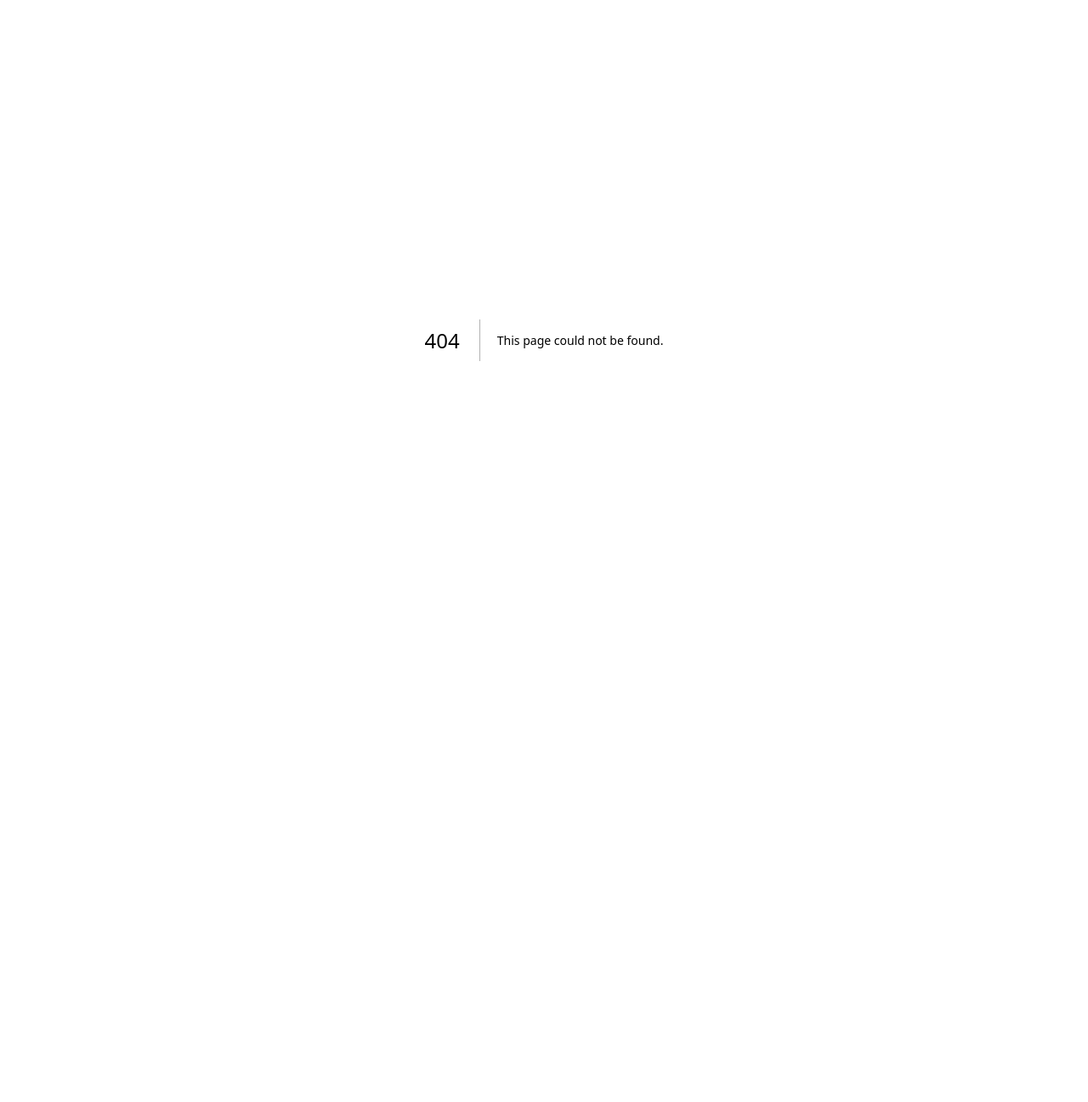
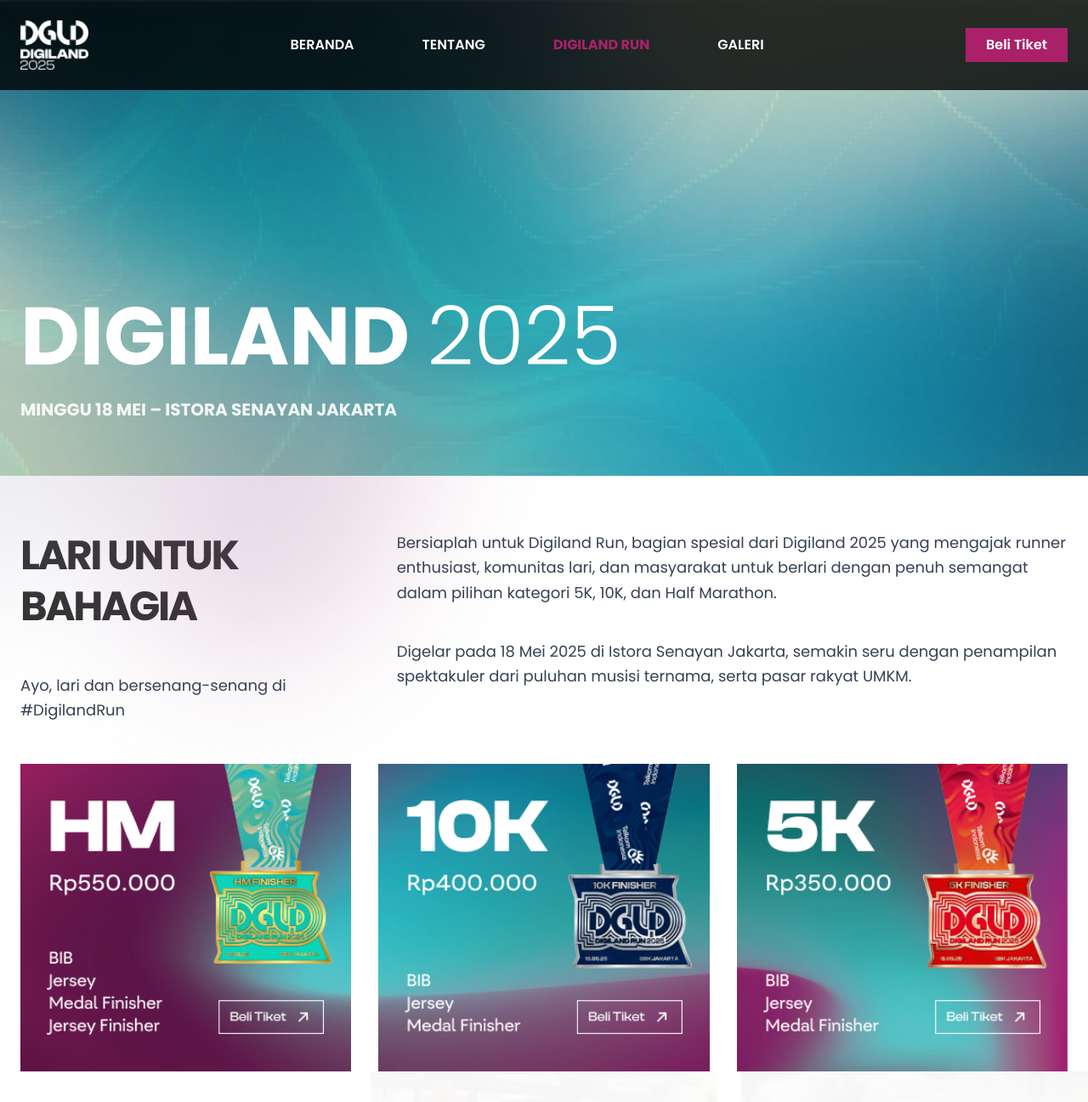
Before and after one commit to pbagastama/godigi-fe, a Next.js app: page /digiland-run in a window 1280 px wide. Before the commit this address had no page. Shown: the top 1297 px of the page at 85% size. Before the commit the page ends 800 px from the top, so only its background shows below. Built offline with nearby package versions, Linux system fonts and the light colour scheme.

Commit message:
🚀 Update: Add Layout Digiland Run

```diff
--- /dev/null
+++ b/app/digiland-run/page.tsx
@@ -0,0 +1,194 @@
+'use client';
+
+import Image from 'next/image';
+import Layout from '@/components/Layout';
+import Link from 'next/link';
+import SponsorSection from '@/components/SponsorSection';
+import TicketPurchaseSection from '@/components/TicketPurchaseSection';
+
+export default function DigilandRunPage() {
+  const marqueeText1 = '#DigilandRun • #DigilandMusic • #PasarRakyatDigiland';
+  const marqueeText2 =
+    '#ElevatingYourFuture • #ElevatingYourJoy • #Digiland2025';
+
+  return (
+    <Layout>
+      {/* Hero Section */}
+      <section
+        id='tentang'
+        className='relative min-h-[54vh] md:min-h-[70vh] flex flex-col items-center justify-end text-white pt-32 pb-6 md:pb-16'>
+        <div className='absolute inset-0 z-0'>
+          <Image
+            src='/assets/bg-section-header.png'
+            alt='Galeri Hero Background'
+            fill
+            className='object-cover'
+          />
+        </div>
+        <div className='flex flex-col-reverse md:flex-row items-start md:items-center justify-between gap-4 w-full container mx-auto px-4 md:px-6'>
+          <div className='relative z-10 text-left'>
+            <h1 className='text-4xl sm:text-6xl lg:text-8xl font-bold mb-3 md:mb-6'>
+              DIGILAND <span className='font-light'>2025</span>
+            </h1>
+            <p className='text-base md:text-lg lg:text-xl font-bold text-white/90'>
+              MINGGU 18 MEI – ISTORA SENAYAN JAKARTA
+            </p>
+          </div>
+          {/* <div className='relative mb-4 md:mb-0'>
+            <Image
+              src='/assets/logo-dgld-big.png'
+              alt='LOGO DIGILAND'
+              width={200}
+              height={90}
+              className='h-auto w-[80px] sm:w-28 lg:w-40'
+            />
+          </div> */}
+        </div>
+      </section>
+
+      <section className='relative py-16 md:pb-24 lg:pb-32 bg-white'>
+        <div className='relative hidden md:block'>
+          <Image
+            src='/assets/about/about-gradient-section-2.png'
+            alt='gradient background'
+            width={692}
+            height={958}
+            className='object-contain w-[692px] h-auto absolute top-[-600px] left-0 z-0'
+          />
+        </div>
+        <div className='container mx-auto px-4 md:px-6'>
+          <div className='flex flex-col xl:flex-row gap-8 md:gap-12 items-start'>
+            <div className='flex items-center justify-center md:justify-start w-full xl:w-4/12'>
+              <div className='text-left max-w-full xl:max-w-[420px]'>
+                <div className='text-[#333] text-3xl md:text-5xl font-bold tracking-tighter mb-2 leading-tight'>
+                  LARI UNTUK BAHAGIA
+                </div>
+                <p className='text-base md:text-lg leading-relaxed text-gray-700 mt-12'>
+                  Ayo, lari dan bersenang-senang di #DigilandRun
+                </p>
+              </div>
+            </div>
+            <div className='w-full xl:w-8/12 space-y-3'>
+              <p className='text-base md:text-lg leading-relaxed text-gray-700 mb-10'>
+                Bersiaplah untuk Digiland Run, bagian spesial dari Digiland 2025
+                yang mengajak runner enthusiast, komunitas lari, dan masyarakat
+                untuk berlari dengan penuh semangat dalam pilihan kategori 5K,
+                10K, dan Half Marathon.
+              </p>
+              <p className='text-base md:text-lg leading-relaxed text-gray-700 mb-10'>
+                Digelar pada 18 Mei 2025 di Istora Senayan Jakarta, semakin seru
+                dengan penampilan spektakuler dari puluhan musisi ternama, serta
+                pasar rakyat UMKM.
+              </p>
+            </div>
+          </div>
+          <div className='grid grid-cols-1 sm:grid-cols-2 lg:grid-cols-3 gap-8 mt-12'>
+            <Link href='#' target='_blank' className='w-full'>
+              <Image
+                src='/assets/run/run-prize-1.png'
+                alt='Run Prize 1'
+                width={350}
+                height={320}
+                className='w-full h-auto'
+              />
+            </Link>
+            <Link href='#' target='_blank' className='w-full'>
+              <Image
+                src='/assets/run/run-prize-2.png'
+                alt='Run Prize 2'
+                width={350}
+                height={320}
+                className='w-full h-auto'
+              />
+            </Link>
+            <Link href='#' target='_blank' className='w-full'>
+              <Image
+                src='/assets/run/run-prize-3.png'
+                alt='Run Prize 3'
+                width={350}
+                height={320}
+                className='w-full h-auto'
+              />
+            </Link>
+          </div>
+        </div>
+        <div className='container mx-auto px-4 md:px-6 py-20 relative'>
+          <div className='absolute inset-0'>
+            <Image
+              src='/assets/run/run-bg-section-3.png'
+              alt='Gallery Background'
+              fill
+              className='object-cover opacity-70'
+            />
+          </div>
+          <div className='grid grid-cols-1 sm:grid-cols-2 lg:grid-cols-3 gap-8'>
+            <div className='w-full flex flex-col items-center justify-center'>
+              <Image
+                src='/assets/run/run-item-gift-1.png'
+                alt='Run Prize 1'
+                width={350}
+                height={320}
+                className='w-48 h-auto mb-8'
+              />
+              <div className='text-center'>
+                <p className='text-[#333] text-base md:text-lg leading-relaxed font-bold'>
+                  Nomor BIB
+                </p>
+              </div>
+            </div>
+            <div className='w-full flex flex-col items-center justify-center'>
+              <Image
+                src='/assets/run/run-item-gift-2.png'
+                alt='Run Prize 2'
+                width={350}
+                height={320}
+                className='w-48 h-auto mb-8'
+              />
+              <div className='text-center'>
+                <p className='text-[#333] text-base md:text-lg leading-relaxed font-bold'>
+                  Goodie Bag
+                </p>
+              </div>
+            </div>
+            <div className='w-full flex flex-col items-center justify-center'>
+              <Image
+                src='/assets/run/run-item-gift-3.png'
+                alt='Run Prize 3'
+                width={350}
+                height={320}
+                className='w-48 h-auto justify-center mb-8'
+              />
+              <div className='text-center'>
+                <p className='text-[#333] text-base md:text-lg leading-relaxed font-bold'>
+                  Jersey
+                </p>
+              </div>
+            </div>
+          </div>
+          <div className='flex flex-col items-end text-right mt-20 mb-8 px-24 max-w-4xl ms-auto'>
+            Item-item yang dukung kenyamanan & kelancaran lari, serta medali
+            sesuai kategori untuk kamu yang sampai garis finish.
+            <Link
+              href='/galeri/digiland-run-2025'
+              className='flex cursor-pointer border-2 border-gray-800 text-gray-800 px-6 py-3 font-semibold hover:bg-gray-800 hover:text-white transition-all duration-300 items-center gap-2 group w-fit mt-8'>
+              <span>Pengambilan Racepack</span>
+              <span className='group-hover:translate-x-1 transition-transform'>
+                →
+              </span>
+            </Link>
+          </div>
+        </div>
+      </section>
+
+      {/* Ticket Purchase CTA Section */}
+      <TicketPurchaseSection
+        marqueeText1={marqueeText1}
+        marqueeText2={marqueeText2}
+        description='di MyTelkomsel, bersiap jadi bagian keseruan Digiland!'
+      />
+
+      {/* Sponsor dan Partner Section */}
+      <SponsorSection />
+    </Layout>
+  );
+}
--- a/components/Header.tsx
+++ b/components/Header.tsx
@@ -21,8 +21,6 @@
     if (href.startsWith('/')) {
       return pathname === href;
     }
-    // Hash links tidak aktif secara default, hanya aktif jika di section tersebut
-    // Untuk sekarang, hash links tidak aktif kecuali jika diperlukan scroll detection
     if (href.startsWith('#')) {
       return false;
     }
@@ -63,8 +61,12 @@
             TENTANG
           </Link>
           <Link
-            href='#digiland-run'
-            className='transition-colors hover:text-[#AA216A]'>
+            href='/digiland-run'
+            className={`transition-colors ${
+              isActive('/digiland-run')
+                ? 'text-[#AA216A] font-bold'
+                : 'hover:text-[#AA216A]'
+            }`}>
             DIGILAND RUN
           </Link>
           <Link
@@ -130,9 +132,13 @@
             TENTANG
           </Link>
           <Link
-            href='#digiland-run'
+            href='/digiland-run'
             onClick={closeMenu}
-            className='font-semibold transition-colors py-2 text-white hover:text-[#AA216A]'>
+            className={`font-semibold transition-colors py-2 ${
+              isActive('/digiland-run')
+                ? 'text-[#AA216A]'
+                : 'text-white hover:text-[#AA216A]'
+            }`}>
             DIGILAND RUN
           </Link>
           <Link
```
Also changed, not shown: public/assets/run/icon-racepack.png (added).
